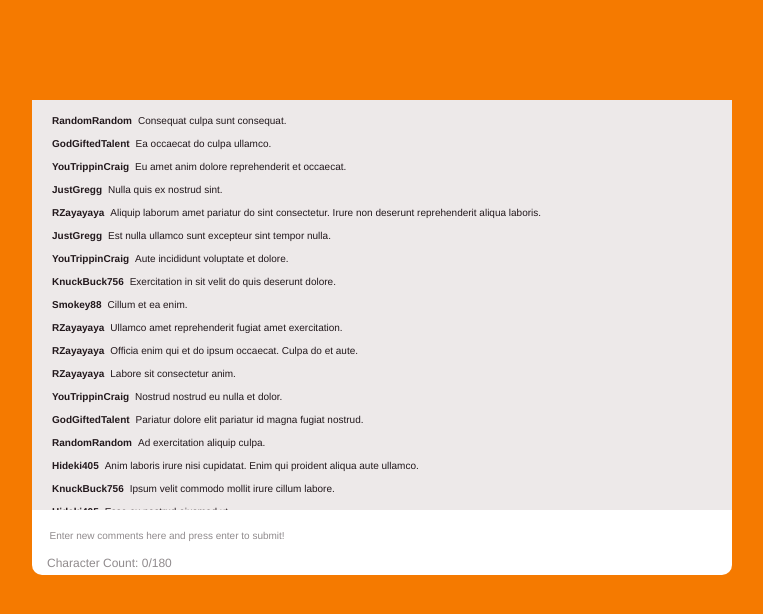
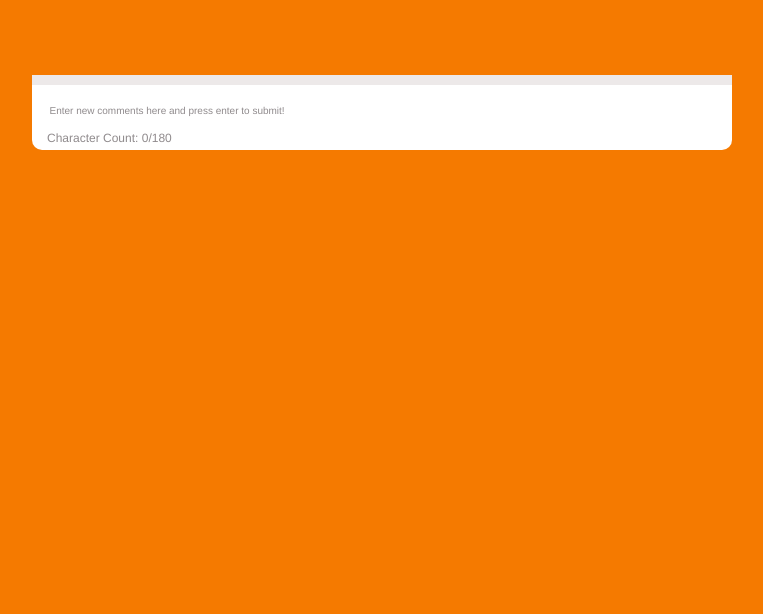
Before and after one commit to SmithBWare89/chatroom-app, a Vue app: page /chatroom in a window 1280 px wide. Shown: the top 614 px of the page, without its empty margins (258-1021 px from the left). Built offline with nearby package versions, Linux system fonts and the light colour scheme; data requests are answered from the project's data file.

Commit message:
updated firebase to use correct variables

```diff
--- a/data/db.json
+++ b/data/db.json
@@ -1,154 +1,4 @@
 {
   "chats": [
-    {
-      "username": "RandomRandom",
-      "comment": "Consequat culpa sunt consequat.",
-      "id": 1
-    },
-    {
-      "username": "GodGiftedTalent",
-      "comment": "Ea occaecat do culpa ullamco.",
-      "id": 2
-    },
-    {
-      "username": "YouTrippinCraig",
-      "comment": "Eu amet anim dolore reprehenderit et occaecat.",
-      "id": 3
-    },
-    {
-      "username": "JustGregg",
-      "comment": "Nulla quis ex nostrud sint.",
-      "id": 4
-    },
-    {
-      "username": "RZayayaya",
-      "comment": "Aliquip laborum amet pariatur do sint consectetur. Irure non deserunt reprehenderit aliqua laboris.",
-      "id": 5
-    },
-    {
-      "username": "JustGregg",
-      "comment": "Est nulla ullamco sunt excepteur sint tempor nulla.",
-      "id": 6
-    },
-    {
-      "username": "YouTrippinCraig",
-      "comment": "Aute incididunt voluptate et dolore.",
-      "id": 7
-    },
-    {
-      "username": "KnuckBuck756",
-      "comment": "Exercitation in sit velit do quis deserunt dolore.",
-      "id": 8
-    },
-    {
-      "username": "Smokey88",
-      "comment": "Cillum et ea enim.",
-      "id": 9
-    },
-    {
-      "username": "RZayayaya",
-      "comment": "Ullamco amet reprehenderit fugiat amet exercitation.",
-      "id": 10
-    },
-    {
-      "username": "RZayayaya",
-      "comment": "Officia enim qui et do ipsum occaecat. Culpa do et aute.",
-      "id": 11
-    },
-    {
-      "username": "RZayayaya",
-      "comment": "Labore sit consectetur anim.",
-      "id": 12
-    },
-    {
-      "username": "YouTrippinCraig",
-      "comment": "Nostrud nostrud eu nulla et dolor.",
-      "id": 13
-    },
-    {
-      "username": "GodGiftedTalent",
-      "comment": "Pariatur dolore elit pariatur id magna fugiat nostrud.",
-      "id": 14
-    },
-    {
-      "username": "RandomRandom",
-      "comment": "Ad exercitation aliquip culpa.",
-      "id": 15
-    },
-    {
-      "username": "Hideki405",
-      "comment": "Anim laboris irure nisi cupidatat. Enim qui proident aliqua aute ullamco.",
-      "id": 16
-    },
-    {
-      "username": "KnuckBuck756",
-      "comment": "Ipsum velit commodo mollit irure cillum labore.",
-      "id": 17
-    },
-    {
-      "username": "Hideki405",
-      "comment": "Esse ex nostrud eiusmod ut.",
-      "id": 18
-    },
-    {
-      "username": "GodGiftedTalent",
-      "comment": "Aliqua est aliqua anim quis.",
-      "id": 19
-    },
-    {
-      "username": "Hideki405",
-      "comment": "Lorem laboris pariatur et.",
-      "id": 20
-    },
-    {
-      "username": "GodGiftedTalent",
-      "comment": "Ut cupidatat adipisicing Lorem ex aliqua sint.",
-      "id": 21
-    },
-    {
-      "username": "YouTrippinCraig",
-      "comment": "Ex minim laborum non quis.",
-      "id": 22
-    },
-    {
-      "username": "GodGiftedTalent",
-      "comment": "In consequat do irure consectetur aute. Consequat et sit exercitation ad do qui.",
-      "id": 23
-    },
-    {
-      "username": "JustGregg",
-      "comment": "Ut non ex adipisicing occaecat.",
-      "id": 24
-    },
-    {
-      "username": "RZayayaya",
-      "comment": "Amet aliqua incididunt ut tempor anim fugiat.",
-      "id": 25
-    },
-    {
-      "username": "KnuckBuck756",
-      "comment": "Commodo duis occaecat elit elit excepteur occaecat sunt. Eu ex fugiat labore laborum Lorem cillum.",
-      "id": 26
-    },
-    {
-      "username": "JustGregg",
-      "comment": "Do eu amet in est adipisicing commodo.",
-      "id": 27
-    },
-    {
-      "username": "Smokey88",
-      "comment": "Ex anim ex deserunt.",
-      "id": 28
-    },
-    {
-      "username": "Smokey88",
-      "comment": "Dolore ullamco pariatur aute laborum aliqua excepteur. Fugiat mollit officia fugiat qui.",
-      "id": 29
-    },
-    {
-      "username": "RandomRandom",
-      "comment": "Occaecat sunt pariatur excepteur exercitation laboris aliqua.",
-      "id": 30
-    }
   ]
 }
--- a/package.json
+++ b/package.json
@@ -9,7 +9,6 @@
   },
   "dependencies": {
     "core-js": "^3.6.5",
-    "firebase": "^9.0.1",
     "json-server": "^0.16.3",
     "lorem-ipsum": "^2.0.3",
     "vue": "^3.0.0",
@@ -20,6 +19,7 @@
     "@vue/cli-plugin-router": "~4.5.0",
     "@vue/cli-service": "~4.5.0",
     "@vue/compiler-sfc": "^3.0.0",
+    "firebase": "^8.0.1",
     "vue-cli-plugin-vuetify": "~2.4.2"
   }
 }
--- a/src/App.vue
+++ b/src/App.vue
@@ -31,7 +31,7 @@ body {
 }
 
 .app {
-  margin-top: 100px;
+  margin-top: 75px;
 }
 
 button {
--- a/src/components/LoginForm.vue
+++ b/src/components/LoginForm.vue
@@ -18,7 +18,7 @@
         <button>Login</button>
       </div>
     </form>
-    <p>Not registered? <span class="switchForm" @click="emit('switch-form')">Sign Up!</span></p>
+    <p>Not registered? <span class="switchForm" @click="switchForm">Sign Up!</span></p>
   </div>
 </template>
 
@@ -26,12 +26,15 @@
 import { ref } from "@vue/reactivity";
 export default {
   name: "LoginForm",
-  setup(props, { emit }) {
+  props: ['switchForm'],
+  setup() {
     const username = ref("");
     const password = ref("");
 
-    return { username, password, emit };
+    return { username, password };
   },
+  methods: {
+  }
 };
 </script>
 
--- a/src/components/SignUpForm.vue
+++ b/src/components/SignUpForm.vue
@@ -1,7 +1,8 @@
 <template>
+  <div>
     <div id="signup">
       <h2>Sign Up</h2>
-    <form @submit.prevent="">
+      <form @submit.prevent="handleSignup(displayName, password, email)">
         <input
           type="text"
           v-model="displayName"
@@ -11,35 +12,41 @@
         <input
           type="text"
           v-model="email"
-        placeholder="display name"
+          placeholder="email"
           required
         />
-      <input
-        type="text"
-        v-model="password"
-        placeholder="password"
-        required
-      />
+        <input type="text" v-model="password" placeholder="password" required />
         <div>
-        <button>Login</button>
+          <button>Signup</button>
         </div>
       </form>
-    <p>Already registered? <span class="switchForm" @click="emit('switch-form')">Login here!</span></p>
+      <p>
+        Already registered?
+        <span class="switchForm" @click="switchForm">Login here!</span>
+      </p>
+    </div>
+  </div>
+  <div v-if="errorMessage.length">
+    <p>Error!</p>
   </div>
 </template>
 
 <script>
-import { ref } from "@vue/reactivity";
+import { watch } from '@vue/runtime-core';
+import signup from "../composables/signup";
 
 export default {
   name: "SignUpForm",
-  setup(props, {emit}) {
-    const displayName = ref("");
-    const password = ref("");
-    const email = ref("")
+  props: ['switchForm'],
+  setup() {
+    const { displayName, password, email, handleSignup, errorMessage, user } = signup();
 
-    return { displayName, password, email, emit };
+    watch(user, () => console.log(user))
+
+    return { displayName, password, email, handleSignup, errorMessage };
   },
+  method: {
+  }
 };
 </script>
 
--- /dev/null
+++ b/src/composables/signup.js
@@ -0,0 +1,31 @@
+import { ref } from "vue";
+import {projectAuth, projectFirestore, timestamp} from '../firebase/config'
+
+const signup = () => {
+    const displayName = ref("");
+    const password = ref("");
+    const email = ref("")
+    const errorMessage = ref(null)
+    const regex = /@"^([\w\.\-]+)@([\w\-]+)((\.(\w){2,3})+)$"/
+    const user = ref('')
+
+
+
+    const handleSignup = async (displayName, password, email) => {
+        try {
+            if (!email.match(regex)) {
+                throw new Error('Please enter a valid email')
+            }
+            const res = await projectAuth.createUserWithEmailAndPassword(email, password);
+            if (!res) {
+                throw new Error('Could not complete the signup')
+            }
+        } catch (error) {
+            errorMessage.value = error.message
+        }
+    }
+
+    return { displayName, password, email, handleSignup, errorMessage }
+}
+
+export default signup
--- a/src/firebase/config.js
+++ b/src/firebase/config.js
@@ -1,5 +1,7 @@
+
 import firebase from 'firebase/app'
 import 'firebase/firestore'
+import 'firebase/auth'
 
 const firebaseConfig = {
   apiKey: "AIzaSyCS-8dEBaIC2n6ySEwXNPWcBMqQDCT7wPA",
@@ -10,9 +12,11 @@ const firebaseConfig = {
   appId: "1:149068161797:web:8c8cd7bdbab045c7f5cd6c"
 };
 
+// init firebase
 firebase.initializeApp(firebaseConfig)
 
+const projectAuth = firebase.auth()
 const projectFirestore = firebase.firestore()
-const timestamp = firebase.firestore.FieldValue.serverTimestamp;
+const timestamp = firebase.firestore.FieldValue.serverTimestamp
 
-export { projectFirestore, timestamp }
+export { projectAuth, projectFirestore, timestamp }
--- a/src/views/Chatroom.vue
+++ b/src/views/Chatroom.vue
@@ -46,7 +46,7 @@ export default {
           const dataJson = await dataPull.json();
 
           if (!dataJson.length) {
-            for (let i = 0; i < 30; i++) {
+            for (let i = 0; i < 0; i++) {
               const randomIndex = Math.floor(
                 Math.random() * (userArray.value.length - 1) + 1
               );
--- a/src/views/Welcome.vue
+++ b/src/views/Welcome.vue
@@ -1,9 +1,9 @@
 <template>
   <div v-if="login">
-    <LoginForm @switch-form="switchForm"/>
+    <LoginForm :switchForm="switchForm"/>
   </div>
   <div v-else>
-    <SignUpForm @switch-form="switchForm"/>
+    <SignUpForm :switchForm="switchForm"/>
   </div>
 </template>
 
@@ -17,9 +17,13 @@ export default {
   setup() {
     const login = ref(true)
 
-    const switchForm = () => login.value = !login.value
+    const switchForm = () => {
+      login.value = !login.value
+    }
 
     return { login, switchForm }
+  },
+  method: {
   }
 }
 </script>
```
Also changed, not shown: src/composables/seedData.js (renamed from src/composable/seedData.js), 1 other file (tests, documents, lock files or other folders). Lines whose indentation alone changed are shown as unchanged.
